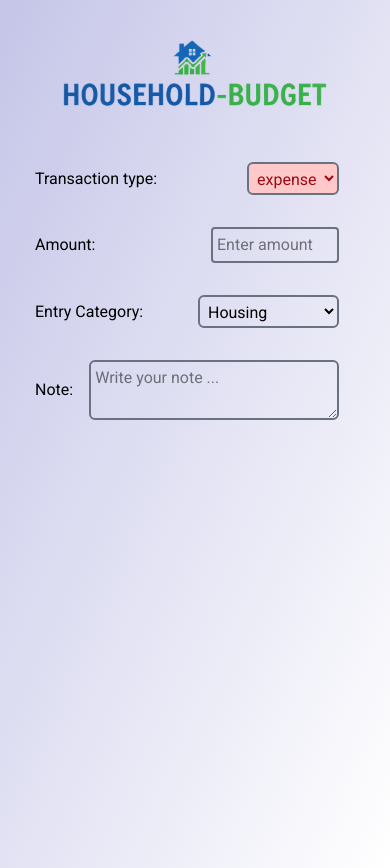
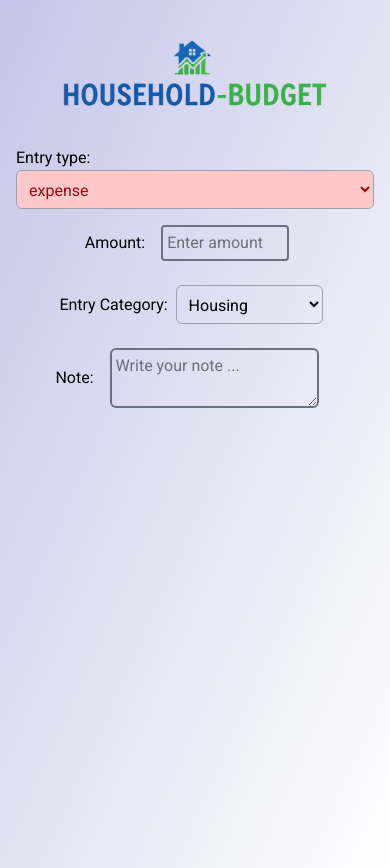
Before and after one commit to Kalikian/household-budget, a React (Vite) app: page / in a window 390 px wide. Built offline with nearby package versions, Linux system fonts and the light colour scheme.

Commit message:
chore: improve entry form responsive layout and alignment

```diff
--- a/src/components/AmountInput.tsx
+++ b/src/components/AmountInput.tsx
@@ -18,7 +18,7 @@ export default function AmountInput() {
   }
 
   return (
-    <div className="flex items-center justify-between w-full">
+    <div className="flex flex-wrap justify-center items-center">
       <label htmlFor="amount" className="">
         Amount:
       </label>
--- a/src/components/EntryCategory.tsx
+++ b/src/components/EntryCategory.tsx
@@ -10,9 +10,10 @@ export default function EntryCategory() {
   }
 
   return (
-    <div className="flex items-center justify-between w-full">
+    <div className="flex flex-wrap justify-center items-center">
       <label htmlFor="category">Entry Category:</label>
       <select
+        className="border border-solid rounded-md border-gray-400 p-2 m-2"
         id="category"
         name="category"
         onChange={handleOnChange}
--- a/src/components/EntryForm.tsx
+++ b/src/components/EntryForm.tsx
@@ -5,11 +5,13 @@ import Note from "./Note";
 
 export default function EntryForm() {
   return (
-    <div className="flex flex-col w-full max-w-xs">
+    <div className=" w-full max-w-4xl mx-auto">
       <EntryTypeSelect />
-      <AmountInput />
-      <EntryCategory />
-      <Note />
+      <div className="flex flex-wrap justify-center md:justify-between lg:flex-nowrap">
+        <AmountInput />
+        <EntryCategory />
+        <Note />
+      </div>
     </div>
   );
 }
--- a/src/components/EntryTypeSelect.tsx
+++ b/src/components/EntryTypeSelect.tsx
@@ -13,11 +13,13 @@ export default function EntryTypeSelect() {
     setSelectedAction(e.target.value as EntryType);
   }
   return (
-    <div className="flex items-center justify-between w-full">
-      <label className="">Transaction type:</label>
+    <div className="flex flex-col px-4 md:item start">
+      <label className="" id="selectedAction">
+        Entry type:
+      </label>
       <select
         name="selectedAction"
-        className={`${actionStyles[selectedAction] ?? ""}`}
+        className={`border border-solid rounded-md border-gray-400 p-2 ${actionStyles[selectedAction] ?? ""}`}
         value={selectedAction}
         onChange={handleChange}
       >
--- a/src/components/Note.tsx
+++ b/src/components/Note.tsx
@@ -8,10 +8,10 @@ export default function Note() {
   }
 
   return (
-    <div className="flex items-center justify-between w-full">
+    <div className="flex flex-wrap justify-center items-center">
       <label>Note:</label>
       <textarea
-        className="flex items-center justify-between w-full "
+        className="flex items-center justify-between  "
         placeholder="Write your note ..."
         name="noteArea"
         onChange={handleOnChange}
--- a/src/index.css
+++ b/src/index.css
@@ -32,13 +32,6 @@ input:focus {
   outline: none;
 }
 
-select {
-  border: 2px solid oklch(55.1% 0.027 264.364);
-  border-radius: 6px;
-  margin: 1rem;
-  padding: 0.25rem;
-}
-
 textarea {
   border: 2px solid oklch(55.1% 0.027 264.364);
   border-radius: 6px;
```
